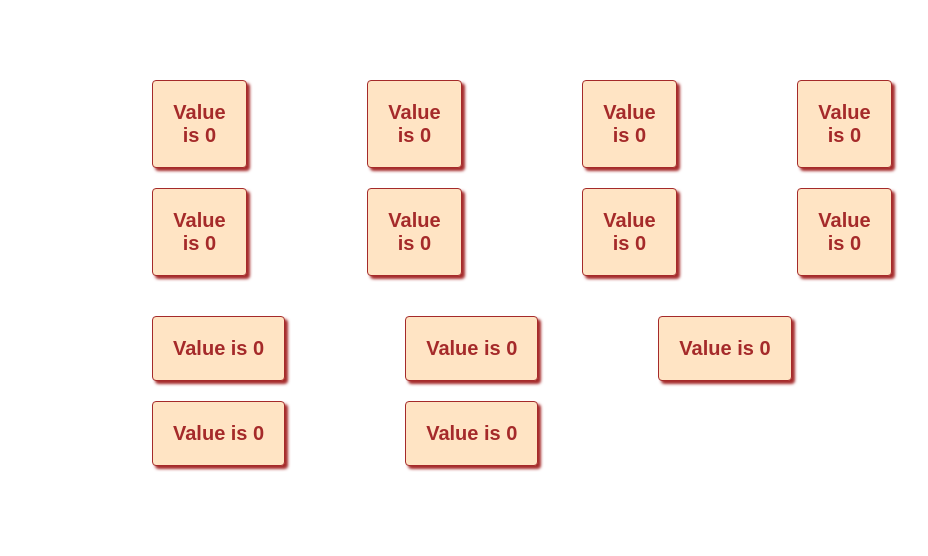
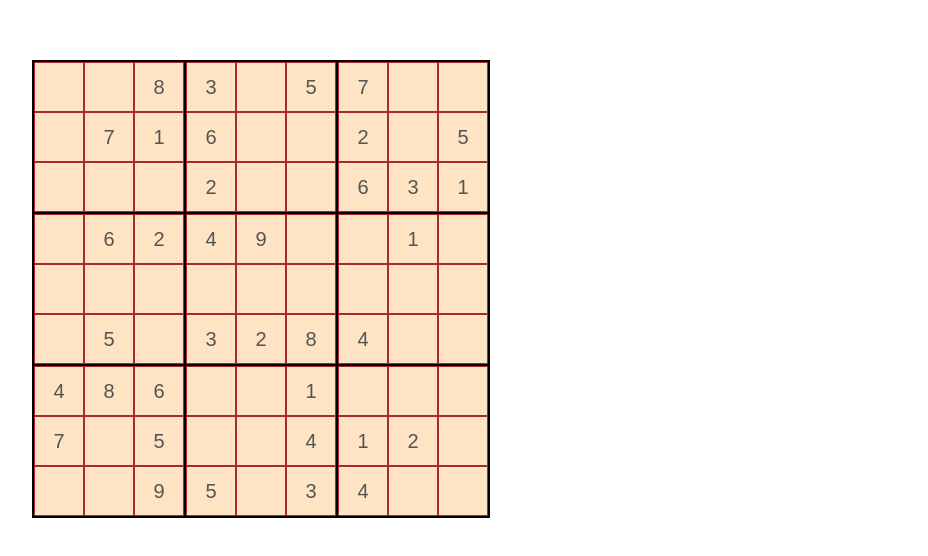
Before and after one commit to sharanyavaidyanath/Sudoku, a React (Create React App) app: page / in a window 1280 px wide. Shown: the part 140-696 px from the top of the page, without its empty margins (168-1096 px from the left). Built offline with nearby package versions, Linux system fonts and the light colour scheme.

Commit message:
Removing button providers and sample button

```diff
--- a/src/App.tsx
+++ b/src/App.tsx
@@ -1,21 +1,19 @@
-import React, { useState } from "react";
+import React from "react";
 import styled from "styled-components";
-import ButtonContainer from "./button-container";
-import { ButtonProvider } from "./utils/button-context";
+import OuterGrid from "./outer-grid";
+import { Sudoku } from "./utils/helpers";
+import { SUDOKU } from "./utils/constants";
 
 const Container = styled.div`
   margin: 200px;
 `;
 
+const sudoku = new Sudoku(SUDOKU);
+
 const App: React.FC = () => {
-  const [value, setValue] = useState(0);
-  const onClick = () => setValue(value + 1);
   return (
     <Container>
-      <ButtonProvider value={value} onClick={onClick}>
-        <ButtonContainer numberOfButtons={8} />
-        <ButtonContainer numberOfButtons={5} />
-      </ButtonProvider>
+      <OuterGrid sudoku={sudoku}></OuterGrid>
     </Container>
   );
 };
--- a/src/button-container/index.tsx
+++ /dev/null
@@ -1,27 +0,0 @@
-import React from "react";
-import SampleButton from "../sample-button";
-import styled from "styled-components";
-interface ContainerProps {
-  numberOfButtons: number;
-}
-
-const Container = styled.div<ContainerProps>`
-  display: grid;
-  grid-template-columns: ${props =>
-    `repeat(${Math.ceil(props.numberOfButtons / 2)} , auto)`};
-  grid-gap: 20px;
-  padding: 20px;
-  justify-content: start;
-`;
-
-const ButtonContainer = ({ numberOfButtons }: ContainerProps) => {
-  return (
-    <Container numberOfButtons={numberOfButtons}>
-      {Array.from({ length: numberOfButtons }).map((_, index) => (
-        <SampleButton key={index} />
-      ))}
-    </Container>
-  );
-};
-
-export default ButtonContainer;
--- a/src/sample-button/index.tsx
+++ /dev/null
@@ -1,15 +0,0 @@
-import React from "react";
-import Button from "../button";
-import { useButtonValue, useButtonClick } from "../utils/button-context";
-
-interface SampleButtonProps extends React.HTMLAttributes<HTMLButtonElement> {
-  value: number;
-}
-
-const SampleButton = () => {
-  const value = useButtonValue();
-  const onClick = useButtonClick();
-
-  return <Button text={`Value is ${value}`} onClick={onClick} />;
-};
-export default SampleButton;
--- a/src/utils/button-context.tsx
+++ /dev/null
@@ -1,33 +0,0 @@
-import React, { createContext, useContext } from "react";
-
-const ButtonValueContext = createContext(0);
-const ButtonClickContext = createContext(() => {});
-
-export const useButtonValue = () => {
-  const value: number = useContext(ButtonValueContext);
-  return value;
-};
-
-export const useButtonClick = () => {
-  const value: () => void = useContext(ButtonClickContext);
-  return value;
-};
-
-interface ButtonProps {
-  value: number;
-  onClick: () => void;
-}
-
-export const ButtonProvider: React.FC<ButtonProps> = ({
-  children,
-  value,
-  onClick,
-}: React.PropsWithChildren<ButtonProps>) => {
-  return (
-    <ButtonValueContext.Provider value={value}>
-      <ButtonClickContext.Provider value={onClick}>
-        {children}
-      </ButtonClickContext.Provider>
-    </ButtonValueContext.Provider>
-  );
-};
```
